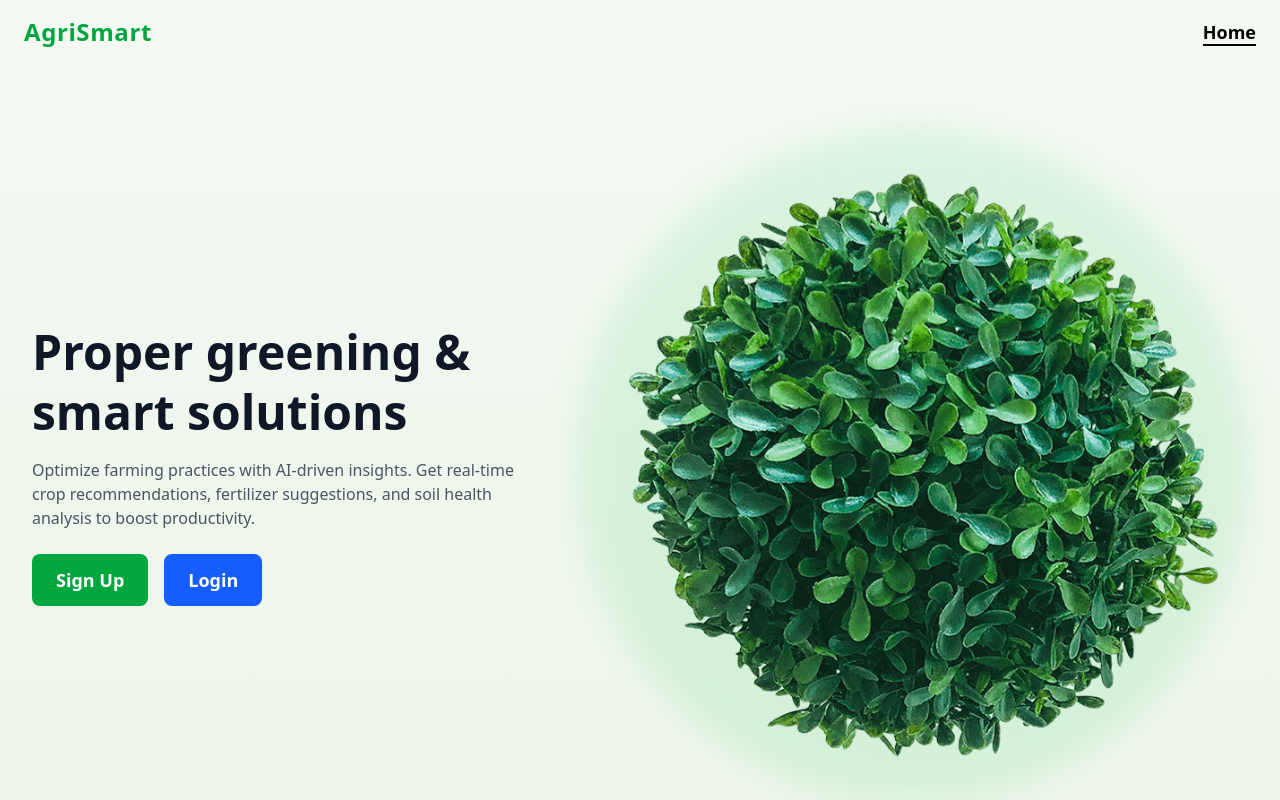
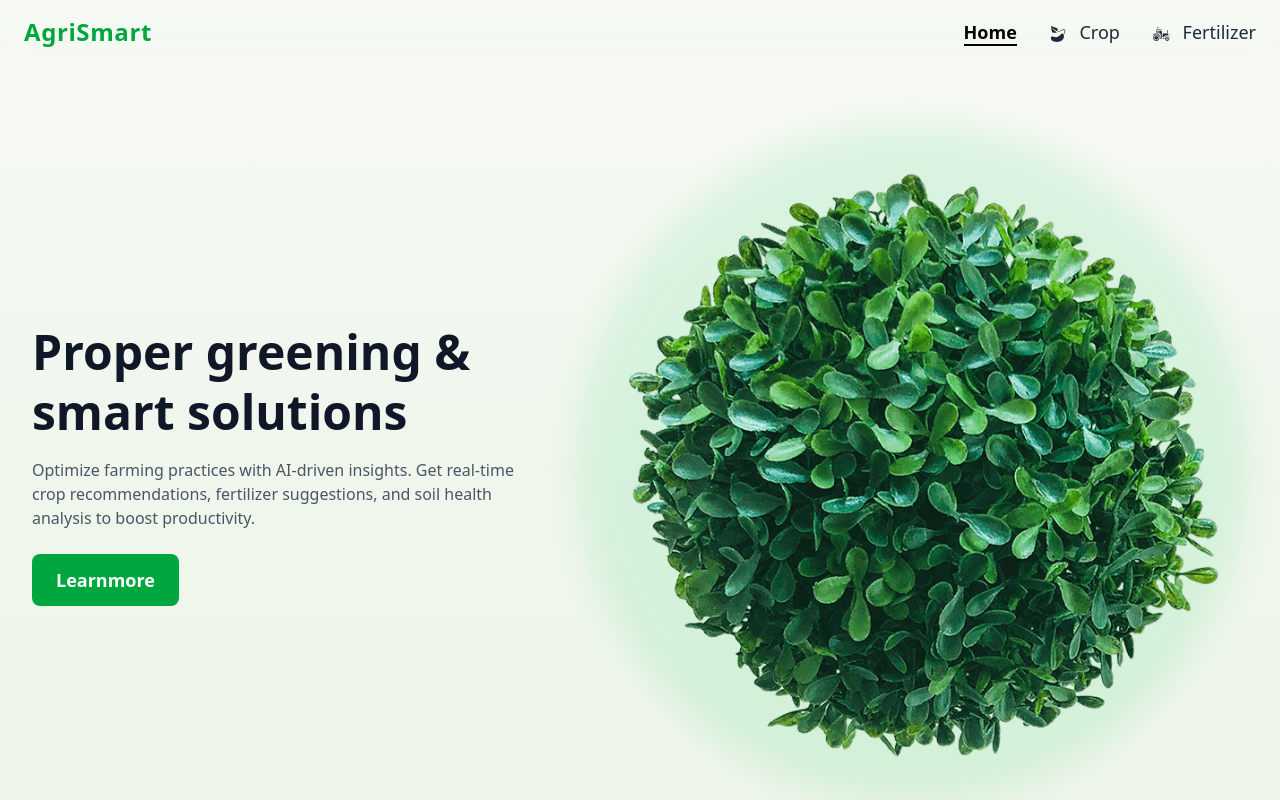
Before and after one commit to Pranavbhosale808/AgriSmart_Client, a React (Vite) app: page / in a window 1280 px wide. Shown: the top 800 px of the page. Built offline with nearby package versions, Linux system fonts and the light colour scheme.

Commit message:
removed extras

```diff
--- a/src/App.jsx
+++ b/src/App.jsx
@@ -26,23 +26,23 @@ function App() {
         {/* Protected Routes */}
         <Route
           path="/crop-recommendation"
-          element={<ProtectedRoute><CropRecommendation /></ProtectedRoute>}
+          element={<CropRecommendation />}
         />
         <Route
           path="/fertilizer-recommendation"
-          element={<ProtectedRoute><FertilizerRecommendation /></ProtectedRoute>}
+          element={<FertilizerRecommendation />}
         />
         <Route
           path="/crop-yield-prediction"
-          element={<ProtectedRoute><CropYieldPrediction /></ProtectedRoute>}
+          element={<CropYieldPrediction />}
         />
         <Route
           path="/Profile"
-          element={<ProtectedRoute><Profile /></ProtectedRoute>}
+          element={<Profile />}
         />
         <Route
           path="/market-data"
-          element={<ProtectedRoute><MarketDataPage /></ProtectedRoute>}
+          element={<MarketDataPage />}
         />
       </Routes>
       <Footer/>
--- a/src/components/Navbar.jsx
+++ b/src/components/Navbar.jsx
@@ -42,7 +42,7 @@ const Navbar = () => {
             <span className={`absolute left-0 bottom-0 w-full h-0.5 bg-black transition-transform transform scale-x-0 group-hover:scale-x-100 ${location.pathname === "/" ? "scale-x-100" : ""}`}></span>
           </Link>
 
-          {isAuthenticated && (
+
             <>
               <Link to="/crop-recommendation" className="text-gray-800 hover:text-green-700 transition">
                 <GiPlantSeed className="inline-block mr-2" /> Crop
@@ -54,7 +54,7 @@ const Navbar = () => {
                 <FaChartLine className="inline-block mr-2" /> Yield
               </Link> */}
             </>
-          )}
+
 
           {/* Profile Dropdown */}
           {isAuthenticated && (
@@ -93,7 +93,6 @@ const Navbar = () => {
             Home
           </Link>
 
-          {isAuthenticated && (
             <>
               <Link to="/crop-recommendation" onClick={() => setMobileMenuOpen(false)} className="block text-black text-lg">
                 <GiPlantSeed className="inline-block mr-2" /> Crop
@@ -105,7 +104,7 @@ const Navbar = () => {
                 <FaChartLine className="inline-block mr-2" /> Yield
               </Link>
             </>
-          )}
+
 
           {/* Profile & Logout in Mobile Menu */}
           {isAuthenticated ? (
--- a/src/pages/Home.jsx
+++ b/src/pages/Home.jsx
@@ -51,30 +51,12 @@ const HomePage = () => {
             Optimize farming practices with AI-driven insights. Get real-time crop recommendations, fertilizer suggestions, and soil health analysis to boost productivity.
           </p>
 
-          {/* Conditional Rendering: Show Login & Signup if not logged in, else show Learn More */}
-          {!isAuthenticated ? (
-            <div className="mt-6 flex space-x-4">
-              <Link
-                to="/signup"
-                className="bg-green-600 text-white px-6 py-3 rounded-lg text-lg font-semibold hover:bg-green-700 transition"
-              >
-                Sign Up
-              </Link>
-              <Link
-                to="/login"
-                className="bg-blue-600 text-white px-6 py-3 rounded-lg text-lg font-semibold hover:bg-blue-700 transition"
-              >
-                Login
-              </Link>
-            </div>
-          ) : (
             <button
               className="mt-6 inline-block bg-green-600 text-white px-6 py-3 rounded-lg text-lg font-semibold hover:bg-green-700 transition"
             >
               Learnmore
             </button>
 
-          )}
         </div>
 
         {/* Right: Plant Image with Glow Animation */}
```
